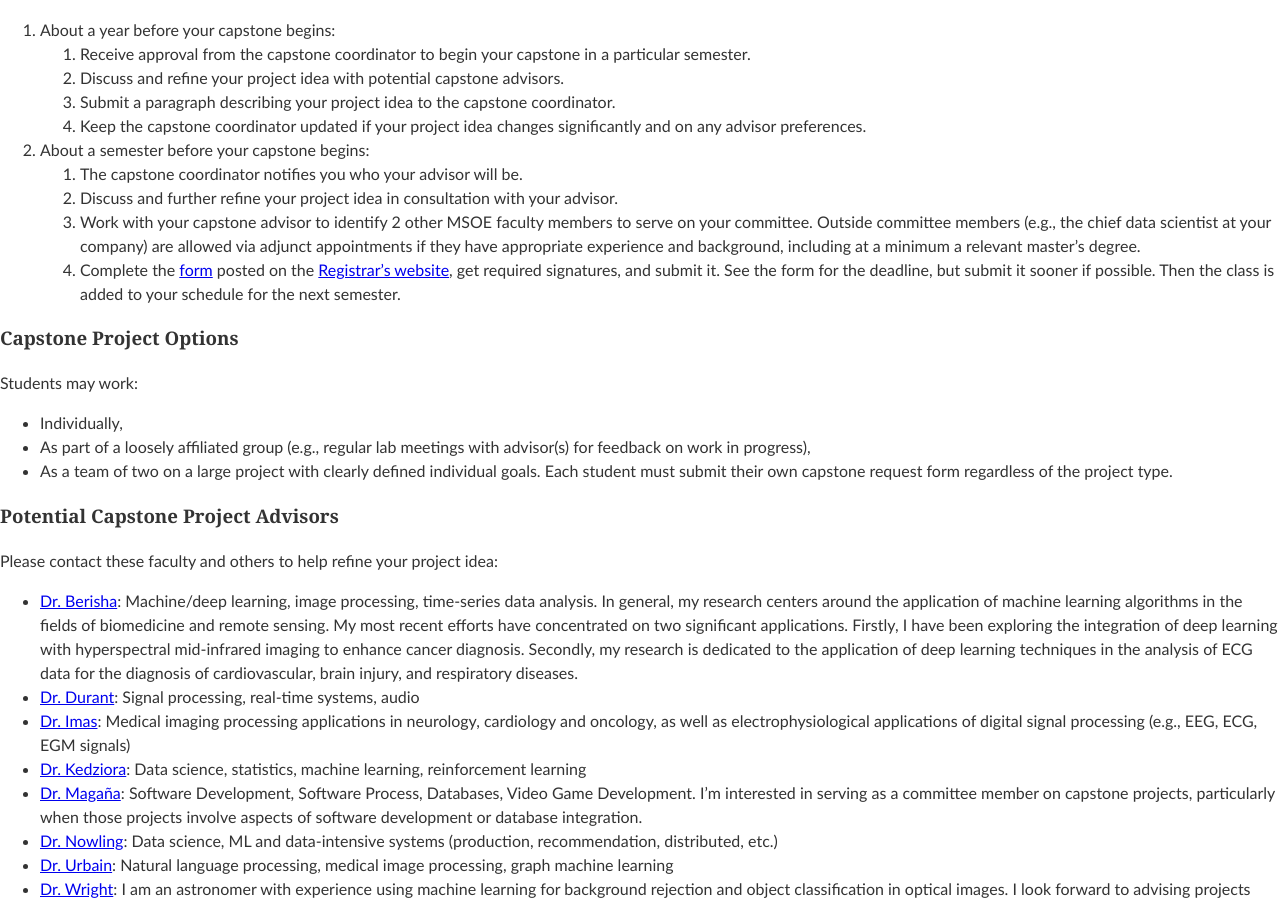
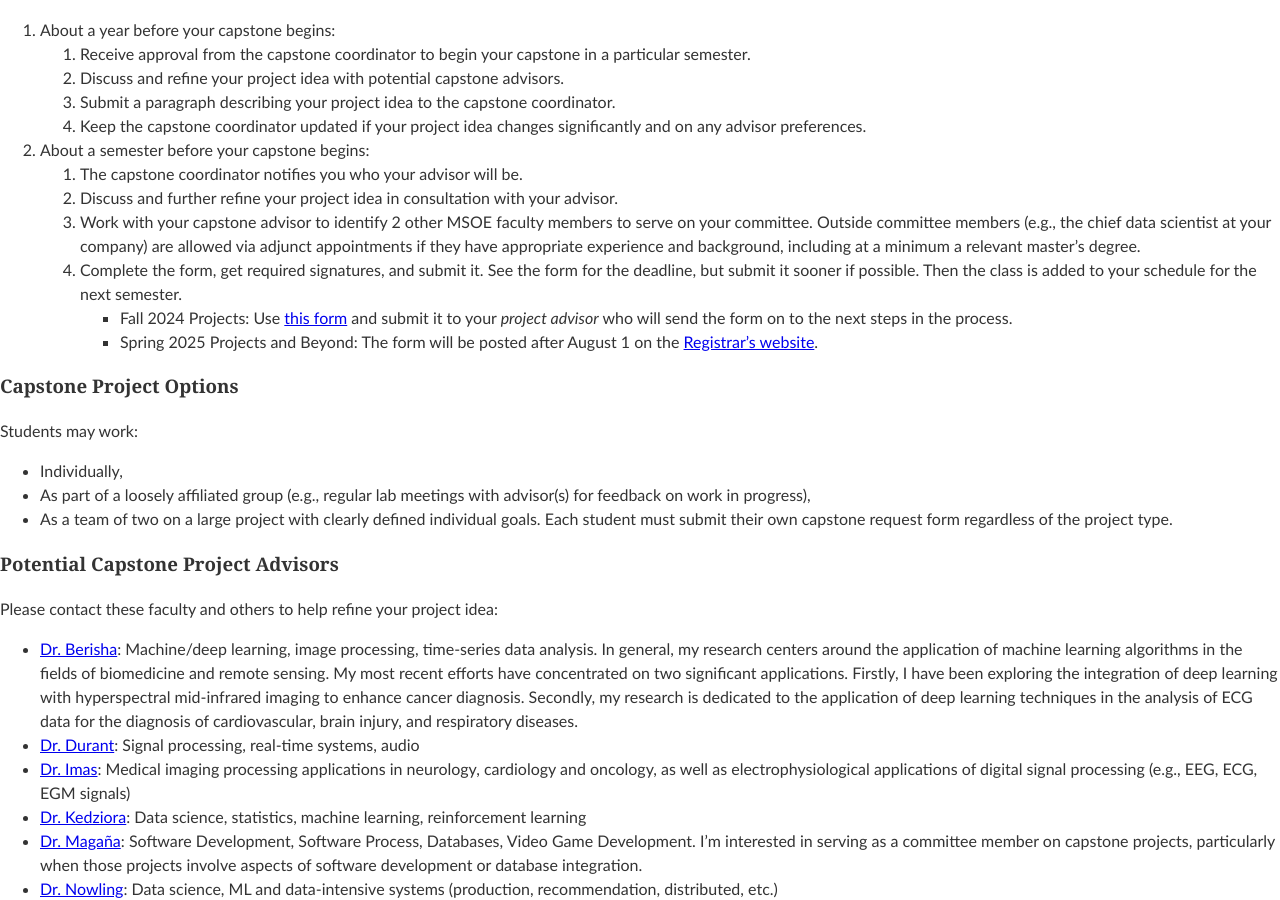
Before and after one commit to edurant/edurant.github.io, a Jekyll site: the page built from advising/msml.md, in a window 1280 px wide and 900 px high, scrolled down 6188 px. Built offline with Jekyll 4.4.1, drawn with Linux system fonts in a browser that asks for light colours; our own code applies the rules of GitHub Pages for plain Markdown files.

Commit message:
MSML CSC7901 new form and department split transition

```diff
--- a/advising/msml.md
+++ b/advising/msml.md
@@ -180,7 +180,9 @@ The steps for enrolling in the capstone project course are:
    1. The capstone coordinator notifies you who your advisor will be.
    1. Discuss and further refine your project idea in consultation with your advisor.
    1. Work with your capstone advisor to identify 2 other MSOE faculty members to serve on your committee. Outside committee members (e.g., the chief data scientist at your company) are allowed via adjunct appointments if they have appropriate experience and background, including at a minimum a relevant master's degree.
-   1. Complete the [form](https://msoe.s3.amazonaws.com/files/resources/msml-capstone-request-form-eecs-semesters-fillable.pdf) posted on the [Registrar's website](https://www.msoe.edu/academics/departments/registrar/independent-study-forms/), get required signatures, and submit it. See the form for the deadline, but submit it sooner if possible. Then the class is added to your schedule for the next semester.
+   1. Complete the form, get required signatures, and submit it. See the form for the deadline, but submit it sooner if possible. Then the class is added to your schedule for the next semester.
+      * Fall 2024 Projects: Use [this form](https://www.dropbox.com/scl/fi/60ul651u146v0owmw5ac5/2024-05-28-MSML-Capstone-Request-Form_CSSE_Semesters_fillable.pdf?rlkey=q5z57tqp4fmhpht06e1wxr1u9&st=el739pte&dl=0) and submit it to your *project advisor* who will send the form on to the next steps in the process.
+      * Spring 2025 Projects and Beyond: The form will be posted after August 1 on the [Registrar's website](https://www.msoe.edu/academics/departments/registrar/independent-study-forms/).
 
 ### Capstone Project Options
 Students may work:
```
Also changed, not shown: courses/csc4651/speechRecognitionLab.md (+1 -1 lines).
